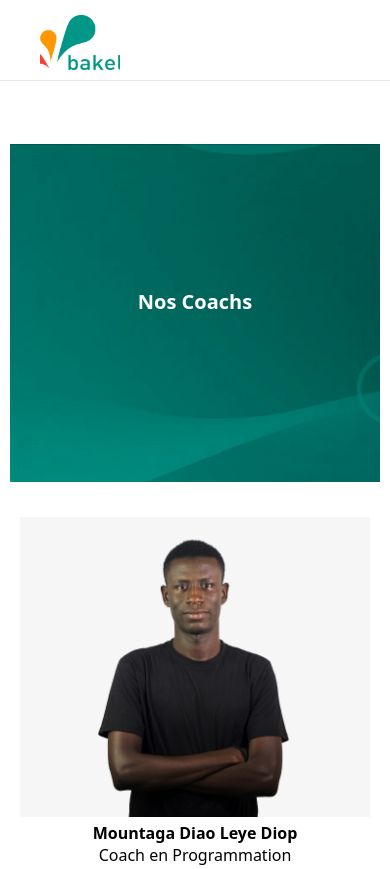
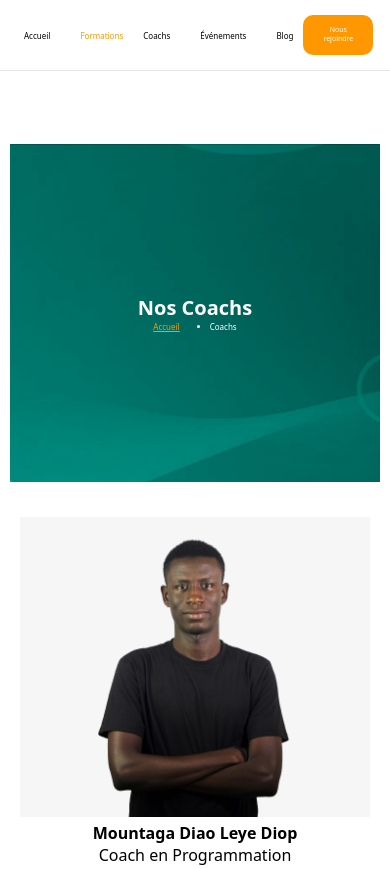
Before and after one commit to fatmata-traore/PAGE-COACH, a plain HTML site: page index.html in a window 390 px wide. Shown: the top 869 px of the page. Drawn offline with Linux system fonts and the light colour scheme.

Commit message:
changement

```diff
--- a/style.css
+++ b/style.css
@@ -114,13 +114,46 @@ h2 {
 .nav ul li:nth-child(2) {
   list-style: disc;
 }
-@media screen and (max-width: 414px) {
+@media screen and (max-width: 612px) {
   ul {
+    gap: 2px;
+    font-size: 8px;
+  }
+
+  .logo {
+    width: 4px;
+  }
+
+  .inscription {
+    /* height: 10px; */
+    /* padding: 5px; */
+    border-radius: 10px;
+    border: none;
+  }
+
+  .logo img {
     display: none;
-    visibility: hidden;
   }
-  .nav ul li:nth-child(1) {
-    display: none;
+  nav ul li a {
+    font-size: 8px;
+    color: #000;
+    /* transition: all 0.3s; */
+    gap: 2px;
+    justify-content: center;
+    text-align: center;
+    align-items: center;
+    display: flex;
+    margin-left: -10px;
+  }
+  nav {
+    background: #fff;
+    padding: 10px 20px;
+    display: flex;
+    font-size: 7px;
+    justify-content: space-between;
+    align-items: center;
+    text-align: center;
+    border-bottom: 1px solid #e5e7eb;
   }
 }
 .banniere {
```
Also changed, not shown: page.css (+6 -4 lines).
